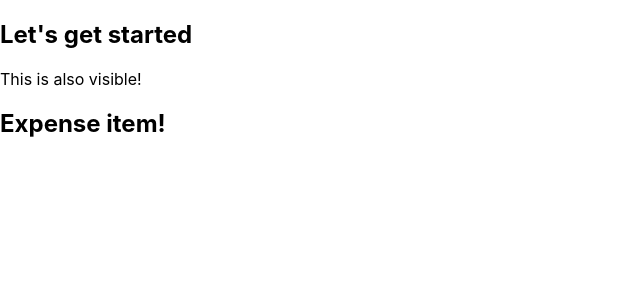
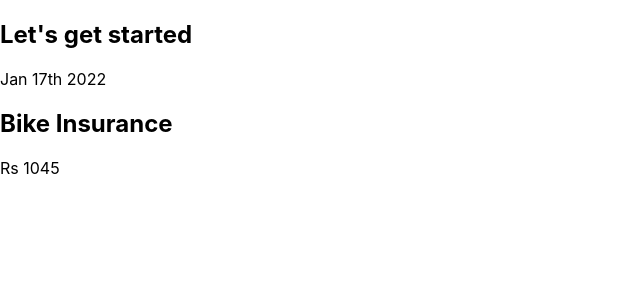
Before and after one commit to vinothsmart/react-complete-guide, a React (Create React App) app: page / in a window 1280 px wide. Shown: the top 300 px of the page, without its empty margins (0-640 px from the left). Built offline with nearby package versions, Linux system fonts and the light colour scheme.

Commit message:
updated expense comp

```diff
--- a/src/App.js
+++ b/src/App.js
@@ -4,7 +4,6 @@ function App() {
   return (
     <div>
       <h2>Let's get started</h2>
-      <p>This is also visible!</p>
       <ExpenseItem />
     </div>
   );
--- a/src/components/ExpenseItem.js
+++ b/src/components/ExpenseItem.js
@@ -1,7 +1,15 @@
 import React from "react";
 
 const ExpenseItem = () => {
-  return <h2>Expense item!</h2>;
+  return (
+    <>
+      <div>Jan 17th 2022</div>
+      <div>
+        <h2>Bike Insurance</h2>
+        <div>Rs 1045</div>
+      </div>
+    </>
+  );
 };
 
 export default ExpenseItem;
```
